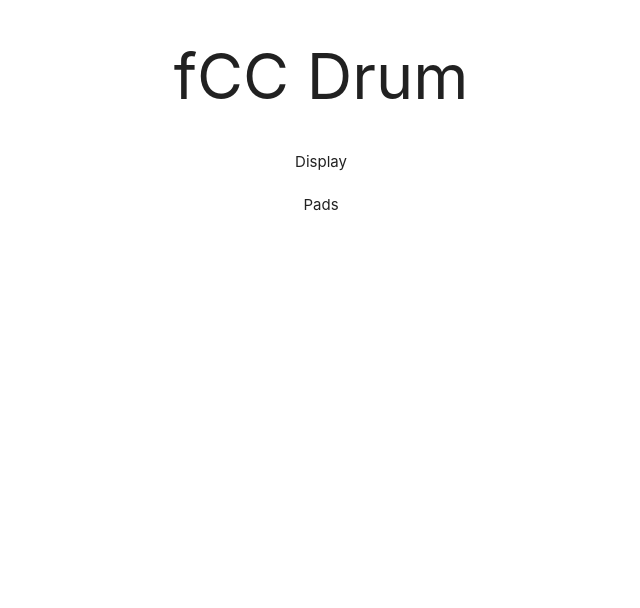
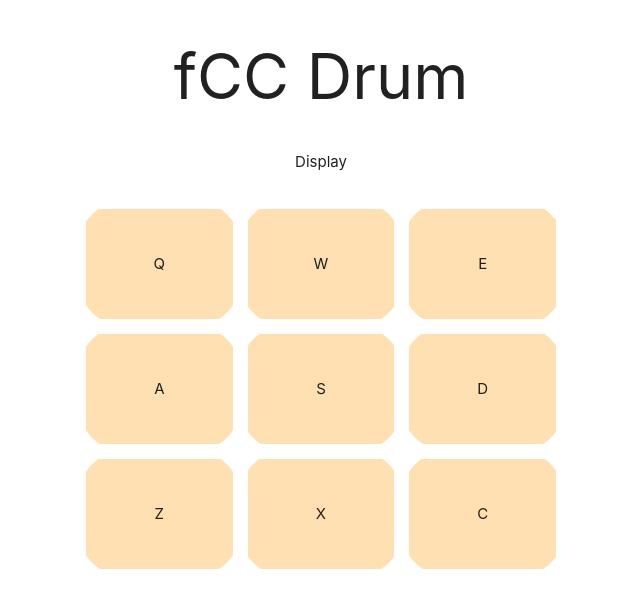
Before and after one commit to deweis/fcc-drum-machine, a React (Create React App) app: page / in a window 1280 px wide. Shown: the top 608 px of the page, without its empty margins (319-959 px from the left). Built offline with nearby package versions, Linux system fonts and the light colour scheme.

Commit message:
Add the pads

```diff
--- /dev/null
+++ b/src/components/Pads.css
@@ -0,0 +1,17 @@
+table {
+  max-width: 500px;
+  margin: 0 auto;
+}
+
+tr {
+  border-bottom: none;
+}
+
+td {
+  background: #ffe0b2; /* orange lighten-4 */
+  border: 15px solid #fff;
+  border-radius: 3em;
+  height: 125px;
+  width: 33%;
+  cursor: pointer;
+}
--- a/src/components/Pads.js
+++ b/src/components/Pads.js
@@ -1,7 +1,31 @@
 import React from 'react';
+import Wrapper from './Wrapper';
+import './Pads.css';
 
 const Pads = () => {
-  return <div>Pads</div>;
+  return (
+    <Wrapper>
+      <table className="centered">
+        <tbody>
+          <tr>
+            <td>Q</td>
+            <td>W</td>
+            <td>E</td>
+          </tr>
+          <tr>
+            <td>A</td>
+            <td>S</td>
+            <td>D</td>
+          </tr>
+          <tr>
+            <td>Z</td>
+            <td>X</td>
+            <td>C</td>
+          </tr>
+        </tbody>
+      </table>
+    </Wrapper>
+  );
 };
 
 export default Pads;
```
